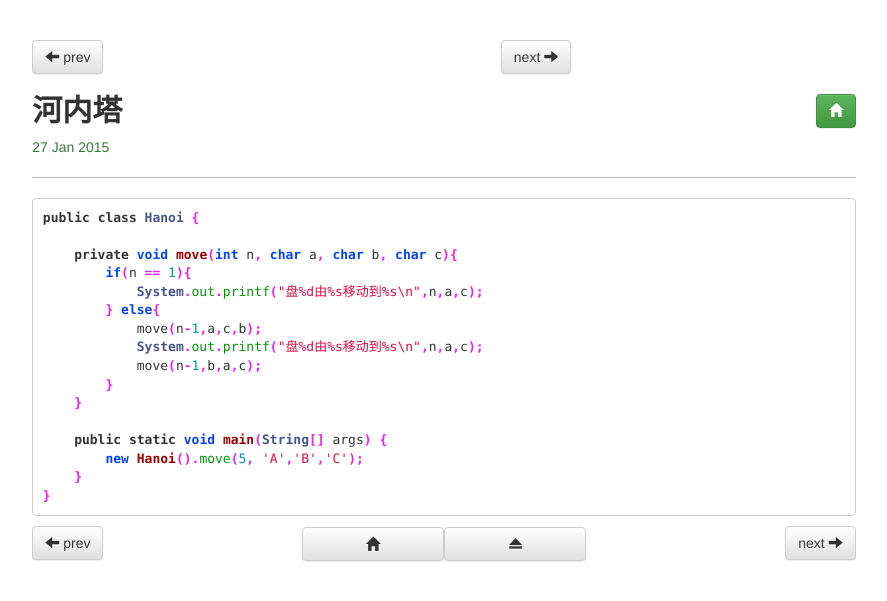
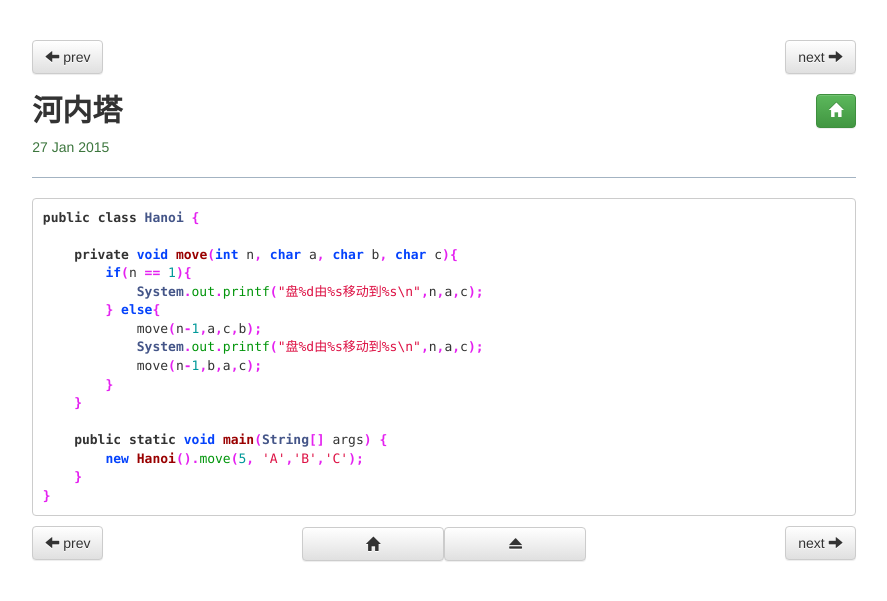
Before and after one commit to bit-ranger/blog, a Jekyll site: the page built from _posts/2015-01-27-hanoi.md, in a window 1280 px wide. Shown: the top 601 px of the page, without its empty margins (196-1083 px from the left). Built offline with Jekyll 4.4.1, drawn with Linux system fonts in a browser that asks for light colours; nearby versions of some CDN libraries; Markdown is read by kramdown in place of the engine named in the settings.

Commit message:
Update default.html

```diff
--- a/_layouts/default.html
+++ b/_layouts/default.html
@@ -18,7 +18,7 @@
 　　	    <div class="row">
 	        <div class="col-lg-8 col-lg-offset-2 col-md-10 col-md-offset-1">
 	            <div class="row">
-                        <span class="col-lg-4 col-md-4 col-sm-4 col-xs-4">
+                        <span class="col-lg-6 col-md-6 col-sm-6 col-xs-6">
                     	    {% if page.next.url != null and page.next.url != '' %}
                     	        <a href="{{ page.next.url }}" class="btn btn-{{ site.navSkin }} circular-corner pull-left">
                     	    {% endif %}
@@ -27,7 +27,7 @@
                     	    {% endif %}
                     	    <span class="glyphicon glyphicon-arrow-left" aria-hidden="true"></span> prev</a>
                     	</span>
-			<span class="col-lg-4 col-md-4 col-sm-4 col-xs-4">
+			<span class="col-lg-6 col-md-6 col-sm-6 col-xs-6">
                     	    {% if page.previous.url != null and page.previous.url != '' %}
                     	        <a href="{{ page.previous.url }}" class="btn btn-{{ site.navSkin }} circular-corner pull-right">
                     	    {% endif %}
```
